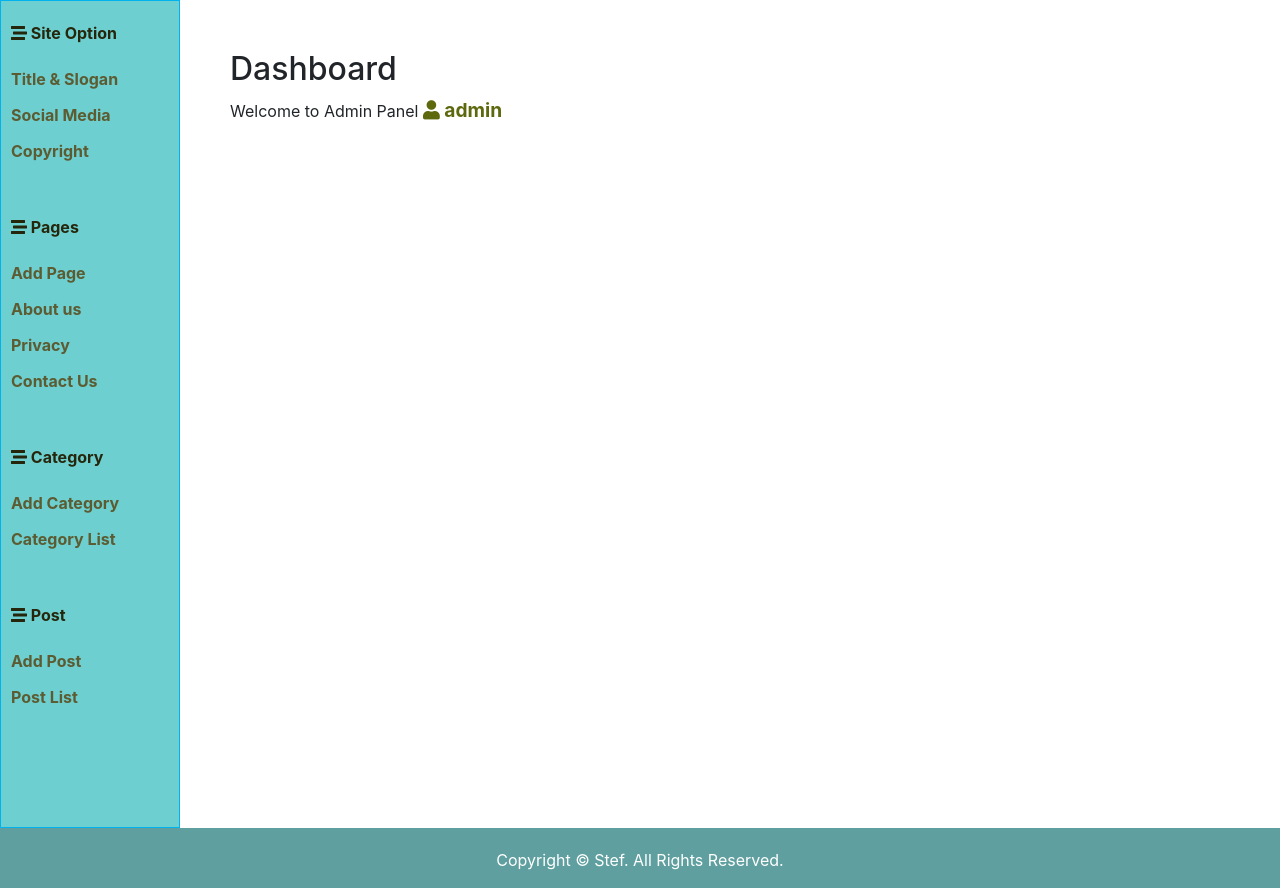
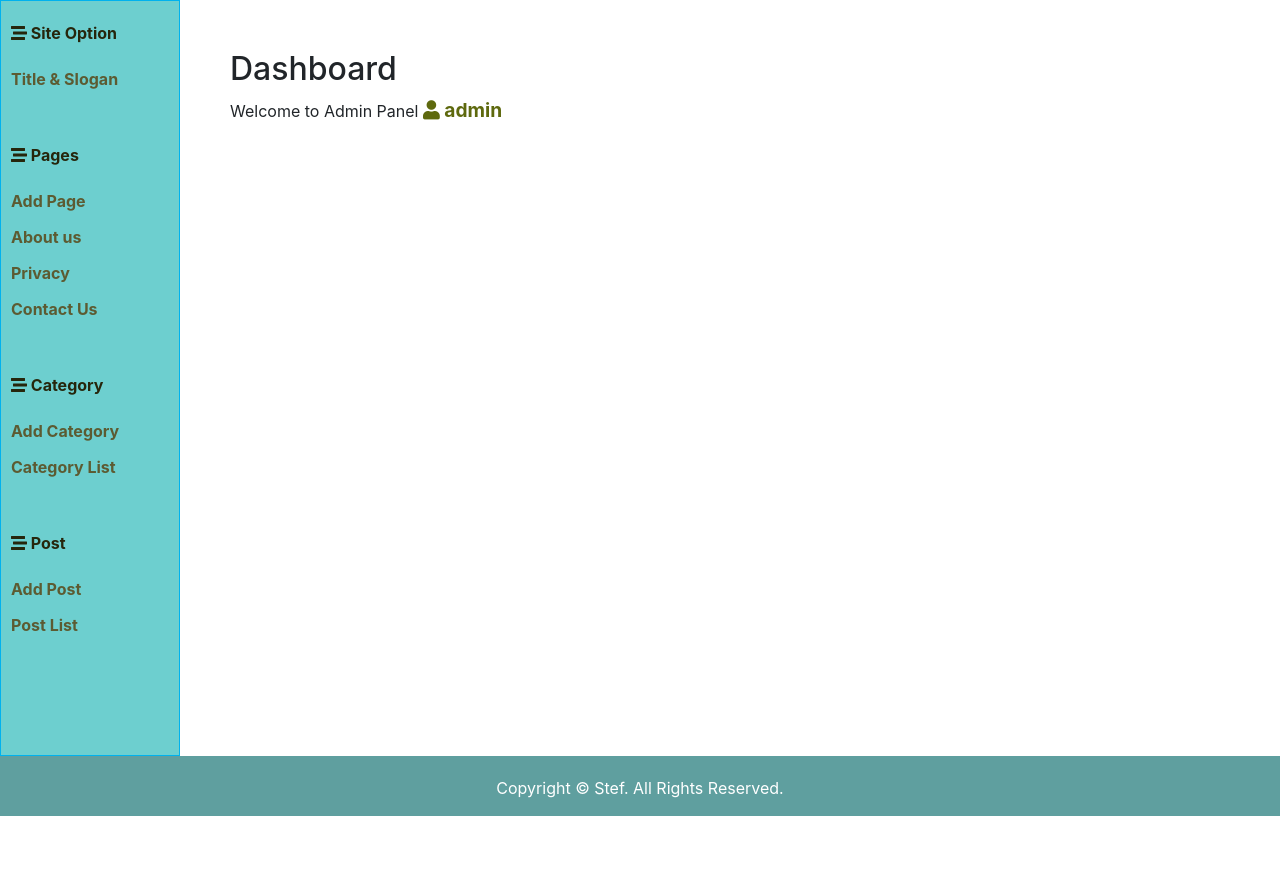
Before and after one commit to StefKari/PHP-Projects, a PHP site: page /Monitor/admin/index.php in a window 1280 px wide. Shown: the part 104-992 px from the top of the page. After the commit the page ends 920 px from the top, so only its background shows below. Run offline with PHP 8.4, Linux system fonts and the light colour scheme; a user stored in the database is signed in; data comes from the database, SQL or seed files in the repository; data that the repository does not hold is empty; some libraries are stand-ins or nearby versions.

Commit message:
sidebar.php

```diff
--- a/Monitor/admin/inc/sidebar.php
+++ b/Monitor/admin/inc/sidebar.php
@@ -3,8 +3,6 @@
        <li><a><i class="fas fa-stream"></i> Site Option</a>
             <ul>
                 <li><a href="titleslogan.php">Title & Slogan</a></li>
-                                <li><a href="social.php">Social Media</a></li>
-                                <li><a href="copyright.php">Copyright</a></li>
             </ul>
         </li>
          <li><a><i class="fas fa-stream"></i> Pages</a>
@@ -16,10 +14,7 @@
                 if($pages) {
                     while($result = $pages->fetch_assoc()) { ?>
                       <li><a href='../page.php?pageid=<?php echo $result['id']; ?>'><?php echo $result['page_title']; ?></a></li>
-                                <?php
-                                    }
-                                  }
-                                ?>
+                <?php } } ?>
                 <li><a href="../contact.php">Contact Us</a></li>
             </ul>
         </li>
```
Lines whose indentation alone changed are shown as unchanged.
